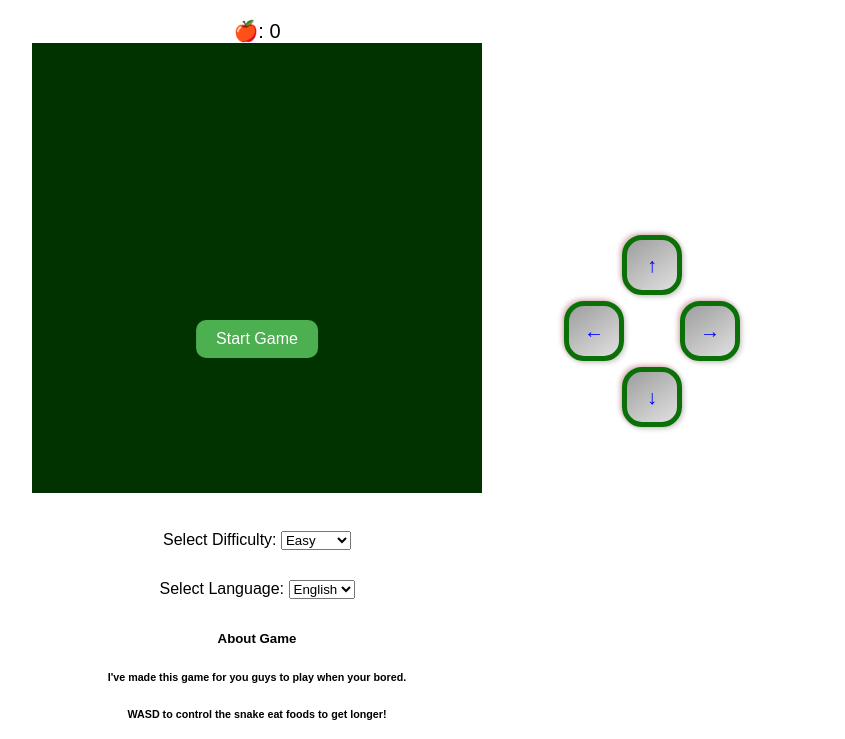
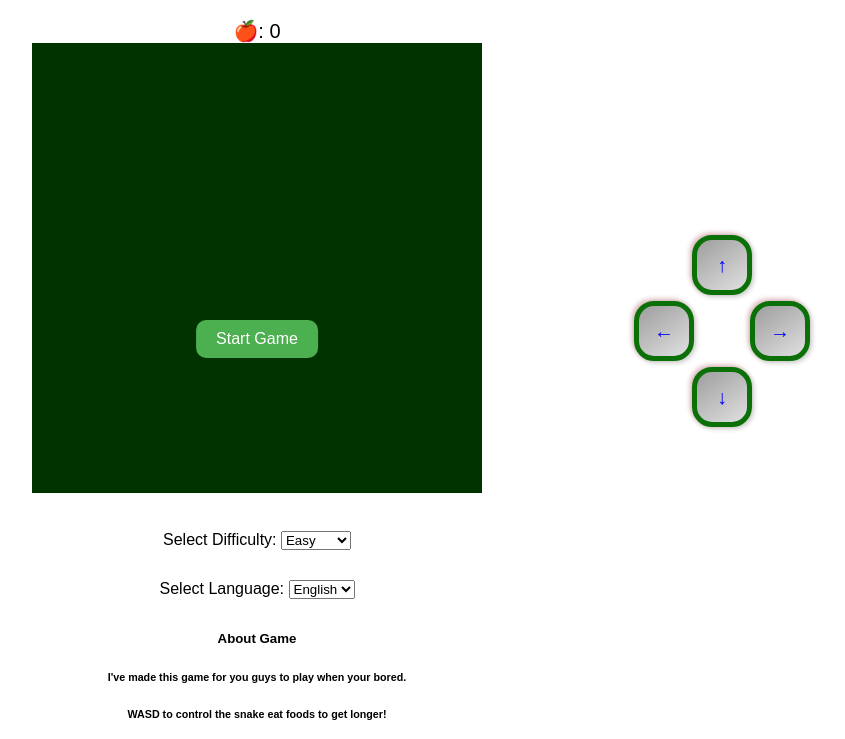
Before and after one commit to Noah-Li2012/snake.cool, a plain HTML site: page index.html in a window 1280 px wide. Shown: the part 61-800 px from the top of the page, without its empty margins (383-1228 px from the left). Drawn offline with Linux system fonts and the light colour scheme.

Commit message:
Update index.html

```diff
--- a/index.html
+++ b/index.html
@@ -72,7 +72,7 @@
         #dpad {
             position: fixed;
             top: 46%;
-            right: 170px;
+            right: 100px;
             transform: translateY(-50%);
             width: 150px;
             height: 150px;
```
